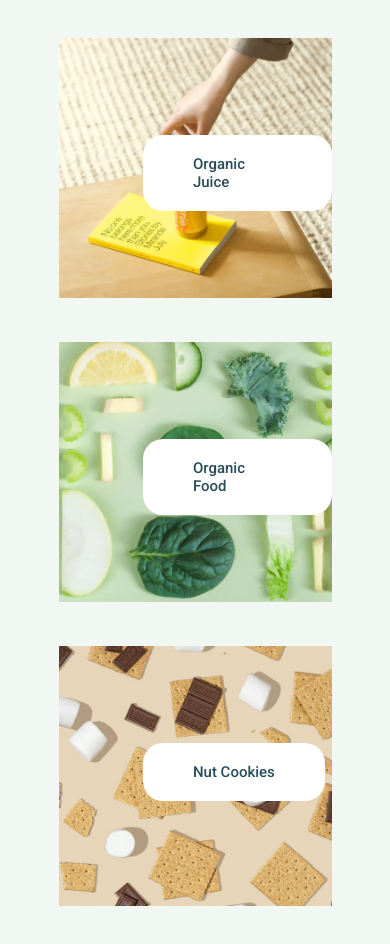
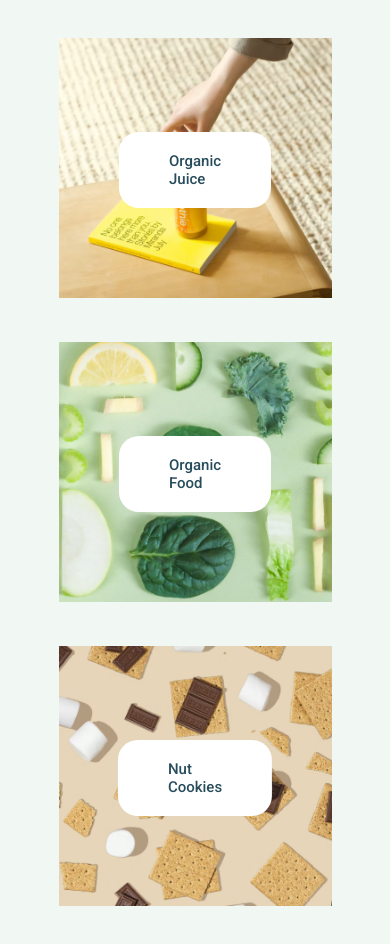
Before and after one commit to agkharahim/agriculture-webflow, a plain HTML site: page index.html in a window 390 px wide. Shown: the part 9860-10804 px from the top of the page. Drawn offline with nearby package versions, Linux system fonts and the light colour scheme.

Commit message:
everything fixed

```diff
--- a/assets/css/_about.scss
+++ b/assets/css/_about.scss
@@ -186,13 +186,16 @@
         &--card {
             &--img {
                 width: 100%;
+                margin: auto;
                 img {
+                    width: 100%;
                     width: 100%;
                     border-radius:30px 30px 0 0;
                 }
             }
             &--content{
                 width: 90%;
+                margin: auto;
                 background: #F9F8F8;
                 justify-content: space-between;
                 align-items: end;
--- a/assets/css/_main.scss
+++ b/assets/css/_main.scss
@@ -499,8 +499,9 @@
             background-color:#fff;
             border-radius:20px;
             position: absolute;
-            top: 12vw;
-            left: 25%;
+            top: 50%;
+            left: 50%;
+            transform: translate(-50% , -50%);
             z-index: 10;
             font-family: $--font-head;
             font-size: 18px;
--- a/assets/css/_responsive.scss
+++ b/assets/css/_responsive.scss
@@ -727,8 +727,8 @@
             position: relative;
             span {
                 padding: 20px 50px;
-                top: 25vw;
-                left: 10vh;
+                top: 50%;
+                left: 50%;
                 font-size: 15px;
             }
         }
```
Also changed, not shown: assets/css/style.css, 1 other file.
